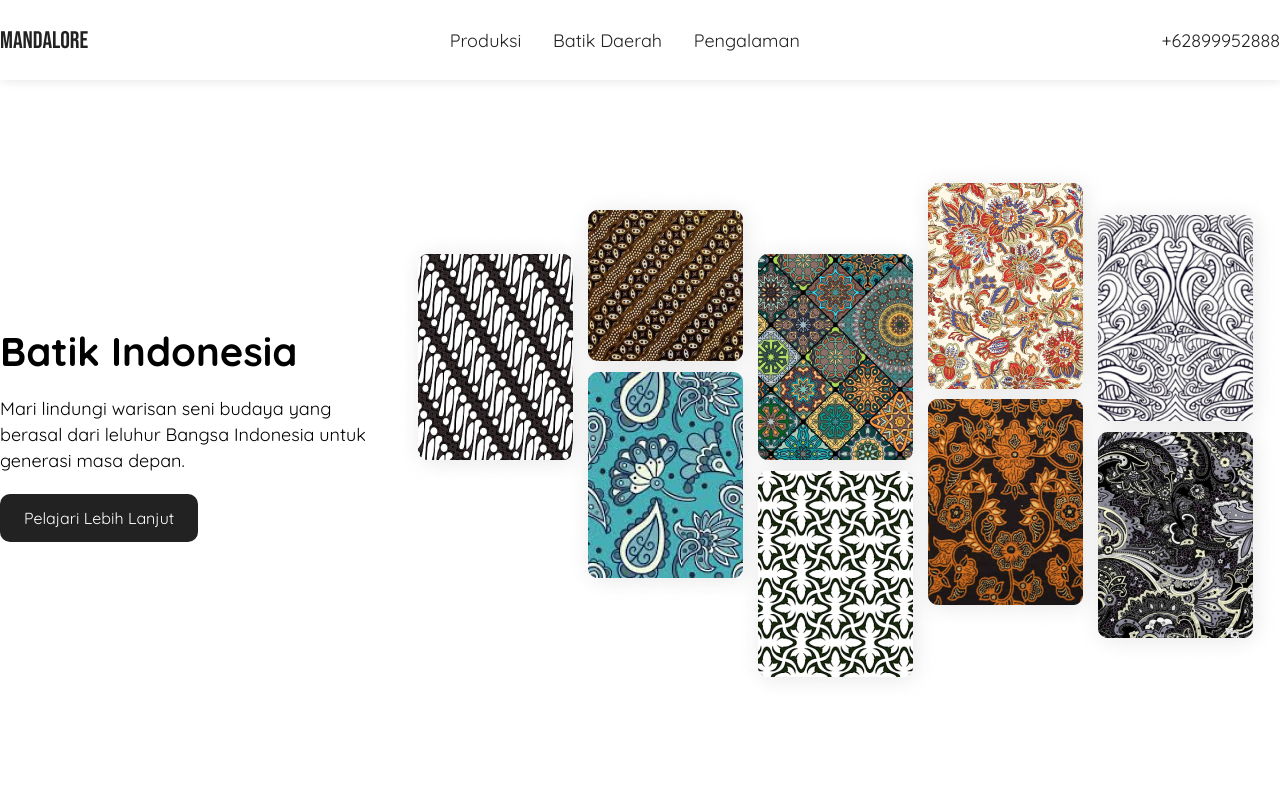
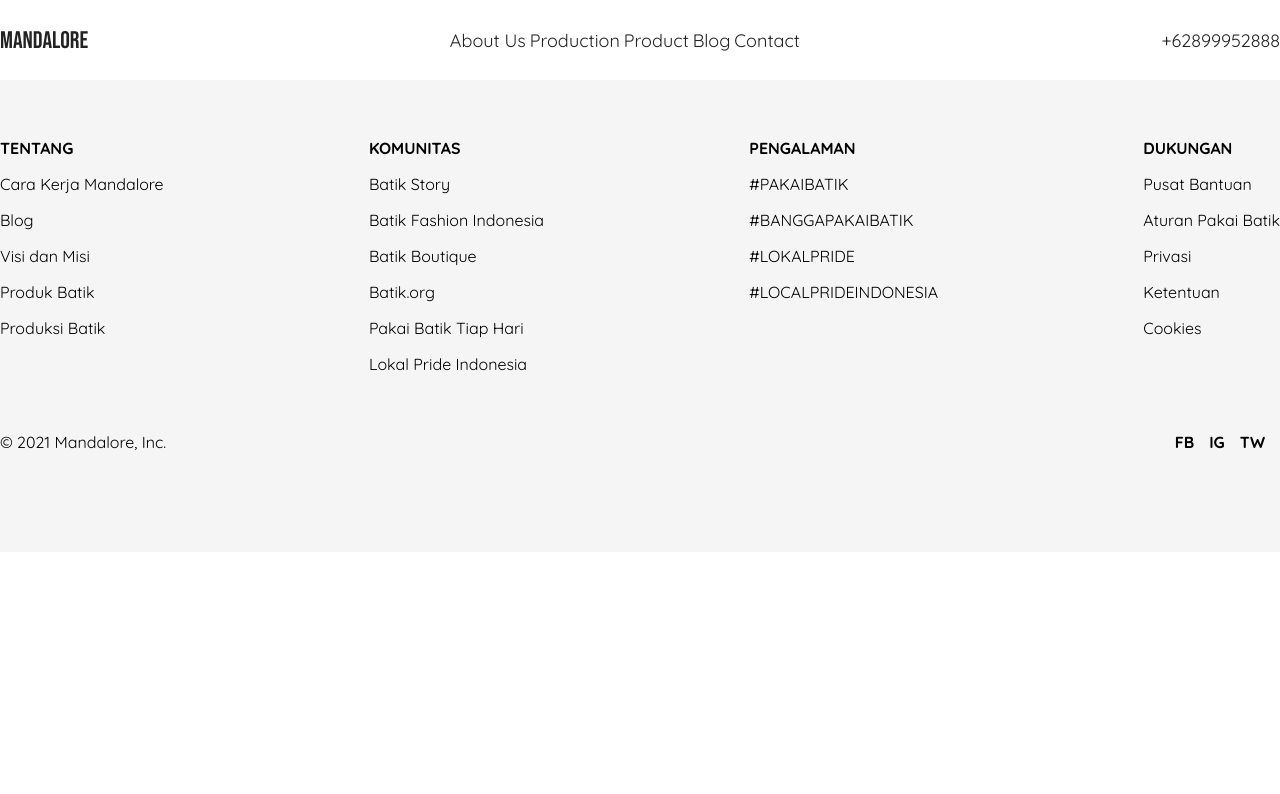
Before and after one commit to Gamalliel19/Mandalore-Batik, a React (Create React App) app: page /ProsesPembuatan in a window 1280 px wide. Shown: the top 794 px of the page. Built offline with nearby package versions, Linux system fonts and the light colour scheme; the HTML template or start-up script is replaced by a standard one.

Commit message:
add react route dom

```diff
--- a/package.json
+++ b/package.json
@@ -8,6 +8,7 @@
     "@testing-library/user-event": "^12.1.10",
     "react": "^17.0.2",
     "react-dom": "^17.0.2",
+    "react-router-dom": "^5.2.0",
     "react-scripts": "4.0.3",
     "web-vitals": "^1.0.1"
   },
--- a/src/App.js
+++ b/src/App.js
@@ -1,9 +1,16 @@
-import LandingPage from "./pages/LandingPage";
+import React from 'react';
+import { BrowserRouter as Router, Route } from 'react-router-dom';
+
+import LandingPage from './pages/LandingPage';
+import ProsesPembuatan from './pages/ProsesPembuatan';
 
 function App() {
   return (
     <div className="App">
-      <LandingPage />
+      <Router>
+        <Route exact path="/" component={LandingPage}></Route>
+        <Route path="/ProsesPembuatan" component={ProsesPembuatan}></Route>
+      </Router>
     </div>
   );
 }
--- a/src/components/Header.js
+++ b/src/components/Header.js
@@ -1,3 +1,5 @@
+import '../components/css/header.css';
+
 const Header = () => {
   return (
     <header>
@@ -8,13 +10,20 @@
         <nav>
           <ul>
             <li>
-                            <a href="/">Produksi</a>
+              <a href="/">About Us</a>
             </li>
             <li>
-                            <a href="/">Batik Daerah</a>
+              <a href="/">Production</a>
             </li>
             <li>
-                            <a href="/">Pengalaman</a>
+              <a href="/">Product</a>
+            </li>
+            <li>
+              <a href="/">Blog</a>
+            </li>
+
+            <li>
+              <a href="/">Contact</a>
             </li>
           </ul>
         </nav>
@@ -24,6 +33,6 @@
       </div>
     </header>
   );
-}
+};
 
 export default Header;
--- /dev/null
+++ b/src/components/css/header.css
@@ -0,0 +1,40 @@
+/* NAVIGATION MENU */
+header {
+  box-shadow: 1px 1px 10px rgba(0, 0, 0, 0.1);
+}
+.header-container {
+  max-width: 1288px;
+  margin: 0 auto;
+  height: 80px;
+  display: flex;
+  align-items: center;
+  justify-content: space-between;
+}
+header .logo a {
+  font-family: 'Bebas Neue', cursive;
+  font-size: 24px;
+  text-decoration: none;
+  color: #222223;
+}
+header nav ul {
+  width: 350px;
+  display: flex;
+  list-style-type: none;
+  justify-content: space-between;
+}
+header nav ul li a {
+  color: #222223;
+  text-decoration: none;
+  font-size: 18px;
+}
+header nav ul li a:hover {
+  opacity: 0.8;
+}
+header .phonenumber a {
+  color: #222223;
+  text-decoration: none;
+  font-size: 18px;
+}
+header .phonenumber a:hover {
+  opacity: 0.8;
+}
--- a/src/index.css
+++ b/src/index.css
@@ -1,77 +1,36 @@
 @import url('https://fonts.googleapis.com/css2?family=Bebas+Neue&family=IBM+Plex+Sans:wght@300;400;500;700&family=Quicksand:wght@300;400;500;600;700&display=swap');
 
-*{
+* {
   padding: 0;
   margin: 0;
   box-sizing: border-box;
   font-family: 'quicksand', sans-serif;
 }
-.container{
+.container {
   max-width: 1288px;
   margin: 0 auto;
 }
-section{
+section {
   margin: 80px 0;
 }
 
-/* NAVIGATION MENU */
-header{
-  box-shadow: 1px 1px 10px rgba(0, 0, 0, 0.1);
-}
-.header-container{
-  max-width: 1288px;
-  margin: 0 auto;
-  height: 80px;
+/* HEADING JUMBOTRON */
+.hero {
   display: flex;
   align-items: center;
   justify-content: space-between;
 }
-header .logo a{
-  font-family: 'Bebas Neue', cursive;
-  font-size: 24px;
-  text-decoration: none;
-  color: #222223;
-}
-header nav ul{
-  width: 350px;
-  display: flex;
-  list-style-type: none;
-  justify-content: space-between;
-}
-header nav ul li a{
-  color: #222223;
-  text-decoration: none;
-  font-size: 18px;
-}
-header nav ul li a:hover{
-  opacity: 0.8;
-}
-header .phonenumber a{
-  color: #222223;
-  text-decoration: none;
-  font-size: 18px;
-}
-header .phonenumber a:hover{
-  opacity: 0.8;
-}
-
-/* HEADING JUMBOTRON */
-.hero{
-  display: flex;
-  align-items: center;
-  justify-content: space-between;
-}
-.hero .left-hero h1{
+.hero .left-hero h1 {
   font-size: 5vh;
   letter-spacing: 0.5%;
 }
-.hero .left-hero p{
+.hero .left-hero p {
   font-size: 18px;
   letter-spacing: 0.5%;
   line-height: 26px;
   margin: 20px 0;
 }
-.hero .left-hero .button-black{
+.hero .left-hero .button-black {
   color: #ffffff;
   background: #222223;
   padding: 14px 24px;
@@ -79,25 +38,25 @@
   display: inline-block;
   border-radius: 10px;
 }
-.hero .left-hero .button-black:hover{
+.hero .left-hero .button-black:hover {
   opacity: 0.8;
 }
 
 /* PELAJARI BATIK INDONESIA */
-.belajar-batik h2{
+.belajar-batik h2 {
   letter-spacing: 0.5%;
   font-size: 32px;
 }
-.belajar-batik p{
+.belajar-batik p {
   letter-spacing: 0.5%;
   font-size: 18px;
   margin: 10px 0 25px;
 }
-.belajar-batik .cards{
+.belajar-batik .cards {
   display: flex;
   justify-content: space-between;
 }
-.belajar-batik .cards a{
+.belajar-batik .cards a {
   text-decoration: none;
   font-size: 18px;
   font-weight: 700;
@@ -105,11 +64,11 @@
 }
 
 /* CARD SECTION */
-.card-section{
+.card-section {
   height: 500px;
 }
-.card-section .card-long{
-  background-image: url("./images/lestarikan.png");
+.card-section .card-long {
+  background-image: url('./images/lestarikan.png');
   height: 100%;
   display: flex;
   justify-content: center;
@@ -118,16 +77,16 @@
   padding: 0 40px;
   text-decoration: none;
 }
-.card-section .card-long h1{
+.card-section .card-long h1 {
   font-size: 48px;
   width: 50%;
 }
-.card-section .card-long p{
+.card-section .card-long p {
   font-size: 18px;
   width: 30%;
   margin: 12px 0 30px;
 }
-.button-white{
+.button-white {
   color: #222223;
   background: #ffffff;
   width: 16%;
@@ -138,20 +97,20 @@
 }
 
 /* PRODUK BATIK INDONESIA */
-.produk-batik h2{
+.produk-batik h2 {
   letter-spacing: 0.5%;
   font-size: 32px;
 }
-.produk-batik p{
+.produk-batik p {
   letter-spacing: 0.5%;
   font-size: 18px;
   margin: 10px 0 25px;
 }
-.produk-batik .cards{
+.produk-batik .cards {
   display: flex;
   justify-content: space-between;
 }
-.produk-batik .cards a{
+.produk-batik .cards a {
   text-decoration: none;
   font-size: 18px;
   font-weight: 700;
@@ -159,8 +118,8 @@
 }
 
 /* CARD SECTION LONG DUA */
-.card-section .card-long-dua{
-  background-image: url("./images/telusur.png");
+.card-section .card-long-dua {
+  background-image: url('./images/telusur.png');
   height: 100%;
   display: flex;
   justify-content: center;
@@ -169,63 +128,66 @@
   padding: 0 40px;
   text-decoration: none;
 }
-.card-section .card-long-dua h1{
+.card-section .card-long-dua h1 {
   font-size: 48px;
   width: 50%;
 }
-.card-section .card-long-dua p{
+.card-section .card-long-dua p {
   font-size: 18px;
   width: 30%;
   margin: 12px 0 30px;
 }
 
 /* FOOTER */
-footer{
+footer {
   padding: 50px 0;
   background-color: #f5f5f5;
   height: 100%;
 }
-.footer-container{
+.footer-container {
   max-width: 1288px;
   margin: 0 auto;
   display: flex;
   flex-direction: column;
 }
-.footer-container .top{
+.footer-container .top {
   display: flex;
   justify-content: space-between;
   margin-bottom: 50px;
 }
-.footer-container .top .satu, .dua, .tiga, .empat{
+.footer-container .top .satu,
+.dua,
+.tiga,
+.empat {
   display: flex;
   flex-direction: column;
   line-height: 36px;
   letter-spacing: 0.5%;
   font-size: 16px;
 }
-.footer-container p{
+.footer-container p {
   font-weight: 700;
   text-transform: uppercase;
 }
-.footer-container a{
+.footer-container a {
   color: #000;
   text-decoration: none;
 }
-.footer-container a:hover{
+.footer-container a:hover {
   opacity: 0.8;
 }
-.footer-container .bottom{
+.footer-container .bottom {
   display: flex;
   justify-content: space-between;
   padding: 0 0 50px 0;
 }
-.footer-container .bottom .right a{
+.footer-container .bottom .right a {
   font-weight: 700;
   margin: 0 15px 0 0;
 }
 
 /* MOBILE MENU */
-.mobile-menu{
+.mobile-menu {
   background-color: #222223;
   display: none;
   padding: 15px 0;
@@ -234,13 +196,13 @@
   left: 0;
   width: 100%;
 }
-.mobile-menu nav ul{
+.mobile-menu nav ul {
   display: flex;
   align-items: center;
   justify-content: space-around;
   list-style-type: none;
 }
-.mobile-menu nav ul li a{
+.mobile-menu nav ul li a {
   text-decoration: none;
   color: #fff;
   font-size: 14px;
@@ -248,66 +210,68 @@
 
 @media screen and (max-width: 1080px) {
   /* CONTAINER */
-  .header-container, .footer-container, .container{
+  .header-container,
+  .footer-container,
+  .container {
     padding: 0 16px;
   }
   /* HEADER */
-  header nav ul, .phonenumber{
+  header nav ul,
+  .phonenumber {
     display: none;
   }
   header .header-container {
     justify-content: center;
   }
-  .hero{
+  .hero {
     flex-direction: column-reverse;
   }
-  .hero .jumbotron-image{
+  .hero .jumbotron-image {
     width: 100%;
   }
   /* BODY */
-  img{
+  img {
     width: 100%;
   }
-  .belajar-batik .cards{
+  .belajar-batik .cards {
     flex-direction: column;
   }
-  .produk-batik .cards{
+  .produk-batik .cards {
     flex-direction: column;
   }
-  .card-section .card-long-dua{
+  .card-section .card-long-dua {
     padding: 0 20px;
   }
-  .card-section .card-long-dua h1{
+  .card-section .card-long-dua h1 {
     font-size: 48px;
     width: 100%;
   }
-  .card-section .card-long-dua p{
+  .card-section .card-long-dua p {
     font-size: 18px;
     width: 100%;
     margin: 12px 0 30px;
   }
-  .button-white{
+  .button-white {
     width: 100%;
     text-align: center;
   }
-  .card-section .card-long{
+  .card-section .card-long {
     padding: 0 20px;
   }
-  .card-section .card-long h1{
+  .card-section .card-long h1 {
     width: 100%;
   }
-  .card-section .card-long p{
+  .card-section .card-long p {
     width: 100%;
   }
 
-
   /* FOOTER */
-  .footer-container .top{
+  .footer-container .top {
     flex-direction: column;
   }
 
   /* MOBILE MENU */
-  .mobile-menu{
+  .mobile-menu {
     display: block;
   }
 }
--- a/src/pages/ProsesPembuatan.js
+++ b/src/pages/ProsesPembuatan.js
@@ -0,0 +1,14 @@
+import Header from '../components/Header';
+import Footer from '../components/Footer';
+
+const ProsesPembuatan = () => {
+  return (
+    <div>
+      <Header />
+
+      <Footer />
+    </div>
+  );
+};
+
+export default ProsesPembuatan;
```
Also changed, not shown: src/pages/LandingPage.js (+5 -5 lines), 1 other file (tests, documents, lock files or other folders). Lines whose indentation alone changed are shown as unchanged.
